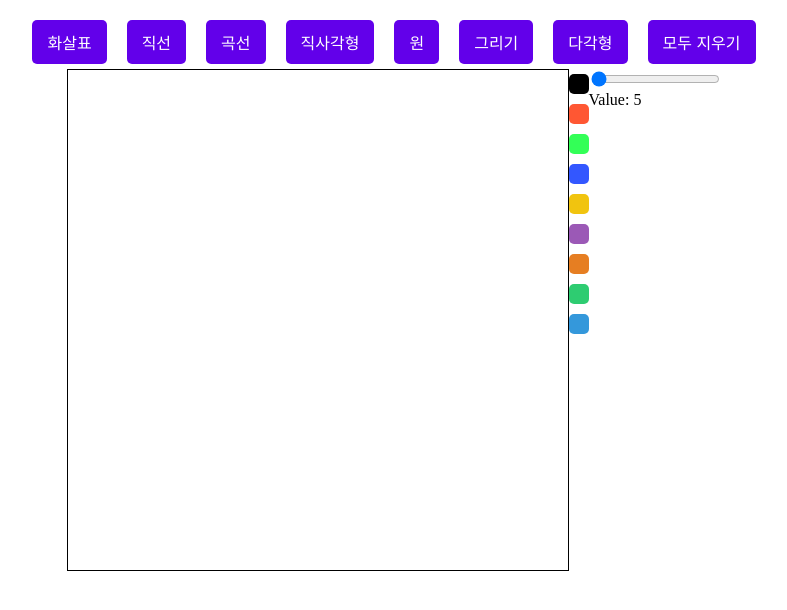
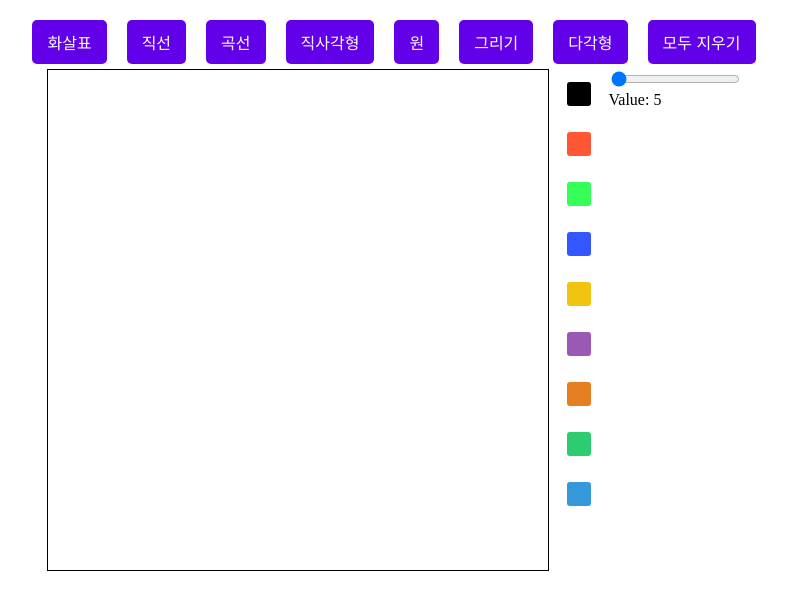
Before and after one commit to oridori2705/Konva-test, a React (Vite) app: page / in a window 1280 px wide. Shown: the top 610 px of the page, without its empty margins (246-1033 px from the left). Built offline with nearby package versions, Linux system fonts and the light colour scheme.

Commit message:
refactor: 현재 컬러 강조 기능 추가

```diff
--- a/src/component/ColorPalette.tsx
+++ b/src/component/ColorPalette.tsx
@@ -1,7 +1,11 @@
 import { memo } from "react";
+import {
+  ColorPaletteButton,
+  ColorPaletteContainer,
+} from "../style/Stage.Styled";
 
 export type ColorCode =
-  | "#000"
+  | "#000000"
   | "#FF5733"
   | "#33FF57"
   | "#3357FF"
@@ -12,7 +16,7 @@ export type ColorCode =
   | "#3498DB";
 
 const colors: ColorCode[] = [
-  "#000",
+  "#000000",
   "#FF5733",
   "#33FF57",
   "#3357FF",
@@ -24,34 +28,30 @@ const colors: ColorCode[] = [
 ];
 
 interface ColorPaletteProps {
+  currentColor: string;
   onColorChange: (color: ColorCode) => void;
 }
 
-const ColorPalette = memo(({ onColorChange }: ColorPaletteProps) => {
+const ColorPalette = memo(
+  ({ currentColor, onColorChange }: ColorPaletteProps) => {
     const handleColorClick = (color: ColorCode) => {
       onColorChange(color);
     };
 
     return (
-    <div style={{ display: "flex", flexDirection: "column" }}>
+      <ColorPaletteContainer>
         {colors.map((color) => (
-        <button
+          <ColorPaletteButton
             key={color}
             onClick={() => handleColorClick(color)}
-          style={{
-            backgroundColor: color,
-            color: "#fff",
-            border: "none",
-            padding: "10px",
-            margin: "5px 0",
-            cursor: "pointer",
-            borderRadius: "5px",
-          }}
-        ></button>
+            color={color}
+            currentColor={currentColor === color}
+          />
         ))}
-    </div>
+      </ColorPaletteContainer>
     );
-});
+  }
+);
 
 ColorPalette.displayName = "ColorPaletteComponent";
 
--- a/src/style/Stage.Styled.ts
+++ b/src/style/Stage.Styled.ts
@@ -37,5 +37,27 @@ export const Button = styled.button`
 
 export const SubContainer = styled.div`
   display: flex;
-  flex-direction: row;
+  gap: 10px;
 `;
+
+export const ColorPaletteContainer = styled.div`
+  display: flex;
+  flex-direction: column;
+`;
+
+export const ColorPaletteButton = styled.button<{
+  color: string;
+  currentColor: boolean;
+}>`
+  background-color: ${({ color }) => color};
+  width: 40px;
+  height: 40px;
+  color: "#fff";
+  border: ${({ currentColor }) => (currentColor ? `5px solid ` : "none")};
+  padding: 10px;
+  margin: 5px 0;
+  cursor: pointer;
+  border-radius: 5px;
+  scale: ${({ currentColor }) => (currentColor ? `1` : "0.6")};
+  transition: scale 0.2s ease;
+`;
```
Lines whose indentation alone changed are shown as unchanged.
